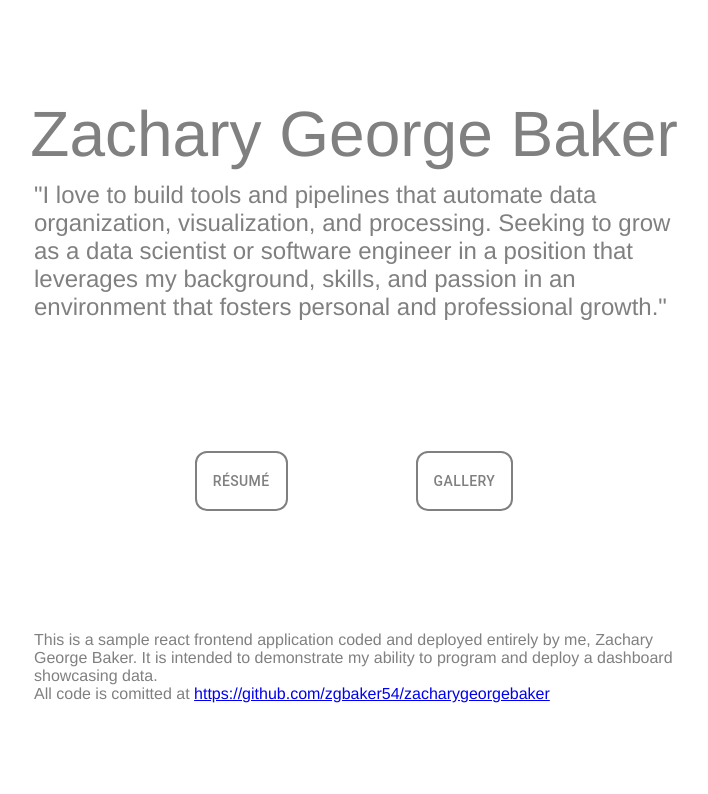
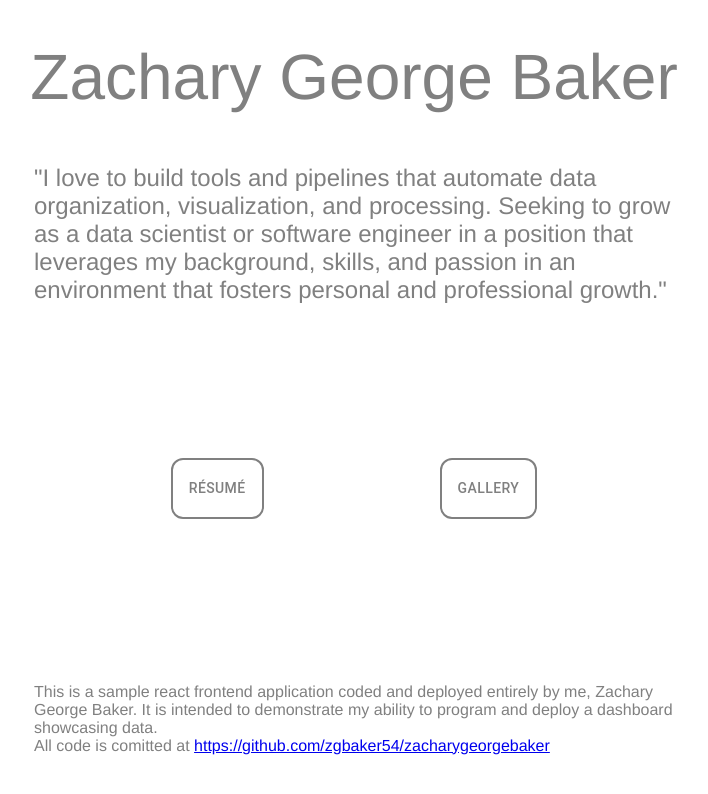
Before and after one commit to zgbaker54/zacharygeorgebaker, a React (Create React App) app: page / in a window 1280 px wide. Shown: the top 794 px of the page, without its empty margins (286-994 px from the left). Built offline with nearby package versions, Linux system fonts and the light colour scheme.

Commit message:
remove 100vh, link to pdf of resume, tweak margins

```diff
--- a/src/Landing.js
+++ b/src/Landing.js
@@ -45,7 +45,7 @@ export default function Landing(){
 
   // Button linking to Google Doc of my general resume (view-only)
   let resume_button = <Button
-    href="https://docs.google.com/document/d/1z0EXdkNSOK41ktiExOzSP1qJ5oh3_D5zqS11VXzQ13c/edit?usp=sharing"
+    href="https://drive.google.com/file/d/12tvqHqZwNESDVNftOcxEaEk3Wv9gZVCd/view?usp=sharing"
     target="_blank"
     sx={selectionButtonSx}
   >
--- a/src/settings.js
+++ b/src/settings.js
@@ -1,4 +1,4 @@
 
 export const fade_delay = 0;
 export const fade_duration = 600;
-export const selectionButtonSx = {color: 'gray', border: 2, borderRadius: 3, padding: 2}
+export const selectionButtonSx = {color: 'gray', border: 2, borderRadius: 3, padding: 2, margin: 3}
--- a/src/styles/Global.css
+++ b/src/styles/Global.css
@@ -7,7 +7,6 @@
   /* other direction of flexbox */
   align-items: center;
   width: auto;
-  height: 100vh;
 }
 
 .border1 {
@@ -30,6 +29,7 @@
   font-size: 4em;
   font-family: helvetica;
   text-align: center;
+  margin: 40px;
 }
 
 .landing_subtitle {
@@ -42,6 +42,7 @@
 .disclosure {
   font-family: helvetica;
   width: 50vw;
+  margin: 20px;
 }
 
 .widthHalf {
@@ -72,6 +73,7 @@
 .galleryChart {
   width: 50vw;
   height: 50vh;
+  min-width: 480px;
   border: gray solid 2px;
   border-radius: 20px;
 }
```
